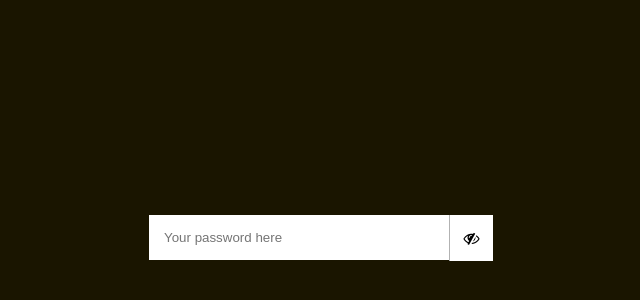
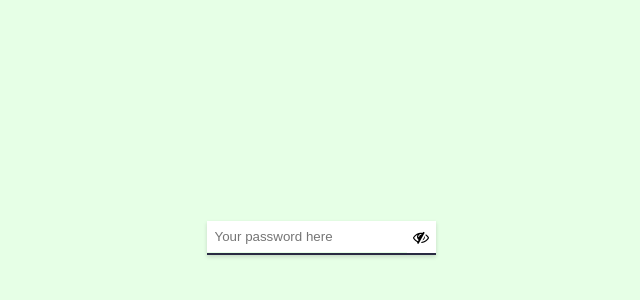
Before and after one commit to code-architects/show-hide-password, a plain HTML site: page index.html in a window 1280 px wide. Shown: the part 162-462 px from the top of the page, without its empty margins (319-959 px from the left). Drawn offline with Linux system fonts and the light colour scheme.

Commit message:
✏ file update

```diff
--- a/style.css
+++ b/style.css
@@ -9,18 +9,27 @@ body {
 	display: flex;
 	align-items: center;
 	justify-content: center;
-	background: #1A1500;
+	background: #e6ffe6;
 	font-family: 'Montserrat', sans-serif;
 }
-input {
-	padding: 15px;
+.container {
+	border-bottom: 2px solid #292942;
+	box-shadow: 0 2px 4px rgba(0,0,0,0.15);
+}
+.container:focus-within {
+	border-bottom: 2px solid #00c711;
+}
+.password {
+	padding: 8px;
 	border: 0;
-	width: 300px;
+	width: 200px;
+}
+.password:focus {
+	outline: 0;
 }
 span {
 	float: right;
-	border-left: 1px solid rgba(0, 0, 0, 0.3);
-	background-color: white;
+	background: #fff;
 	cursor: pointer;
-	padding: 13.5px;
+	padding: 6.5px;
 }
```
